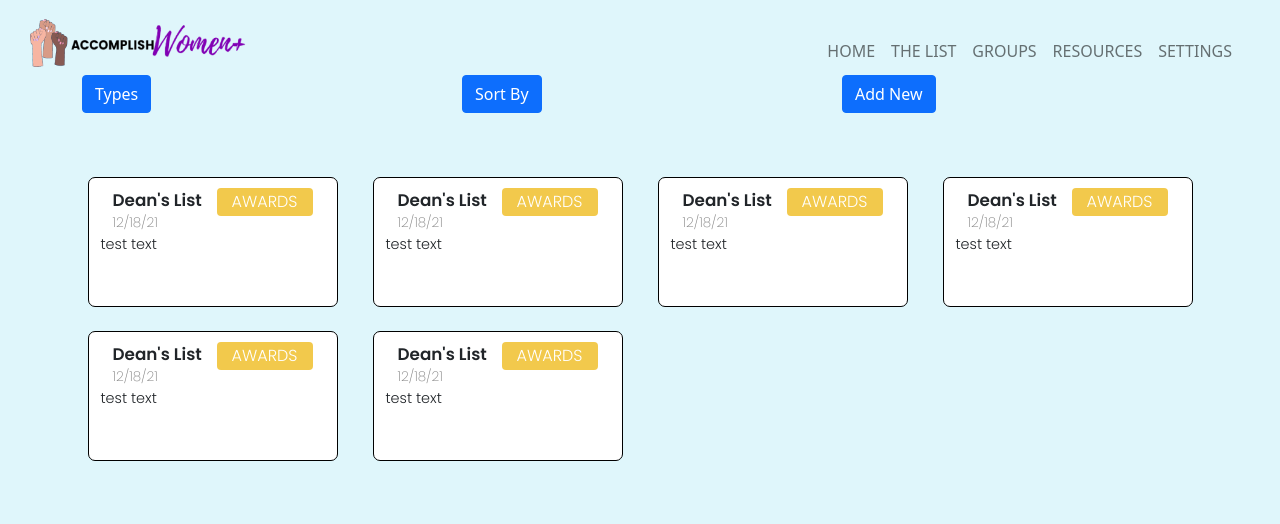
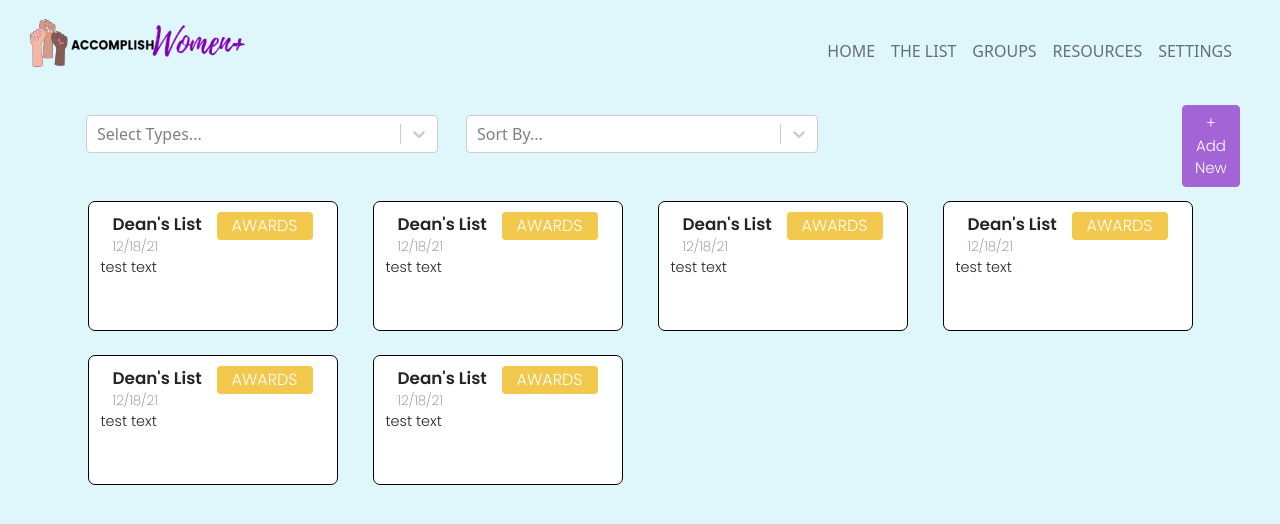
Before and after one commit to zoeyz101/technova-2021, a React (Create React App) app in the folder frontend/: page /list in a window 1280 px wide. Shown: the top 524 px of the page. Built offline with nearby package versions, Linux system fonts and the light colour scheme.

Commit message:
Dropdowns on list added. Needs functionality

```diff
--- a/frontend/package.json
+++ b/frontend/package.json
@@ -7,11 +7,14 @@
     "@testing-library/react": "^11.1.0",
     "@testing-library/user-event": "^12.1.10",
     "bootstrap": "^5.1.0",
+    "mdbreact": "^5.1.0",
     "react": "^17.0.2",
     "react-bootstrap": "^1.6.1",
     "react-dom": "^17.0.2",
     "react-router-dom": "^5.2.1",
     "react-scripts": "4.0.3",
+    "react-select": "^4.3.1",
+    "typewriter-effect": "^2.18.0",
     "web-vitals": "^1.0.1"
   },
   "scripts": {
--- a/frontend/src/Pages/list.js
+++ b/frontend/src/Pages/list.js
@@ -2,8 +2,35 @@ import React from "react";
 import NavBar from "../Components/NavBar";
 import Accomplishment from "../Components/Accomplishment"
 import { Container, Row, Col, Button } from 'react-bootstrap';
+import Select from 'react-select'
+//npm i --save react-select
 import "./list.scss";
 
+var multiSelect = [
+    {
+      id: "types",
+      placeholder: "Select Types...",
+      isMulti: true,
+      options: [
+        { value: "All", label: "All" },
+        { value: "Award", label: "Award" },
+        { value: "Personal Life", label: "Personal Life" },
+        { value: "Volunteer", label: "Volunteer" },
+        { value: "Work/Education", label: "Work/Education" },
+      ],
+    },
+];
+
+var sortSelect = [
+    {
+      id: "sort by",
+      placeholder: "Sort By...",
+      options: [
+        { value: "Type", label: "Type" },
+        { value: "Date", label: "Date" },,
+      ],
+    },
+];
 
 const List = () =>{
     const sample_accomplishment = {
@@ -20,14 +47,36 @@ const List = () =>{
         <NavBar />
         <Container className="list">
             <Row>
-                <Col>
-                    <Button>Types</Button>
+                <Col sm={4}>
+                    {multiSelect.map((field) => (
+                        <Row className="shortBox">
+                        <Select
+                            isMulti={field.isMulti}
+                            options={field.options}
+                            placeholder={field.placeholder}
+                            handleChange = {(e) => {
+                                let value = Array.from(e.target.selectedOptions, option => option.value);
+                                this.setState({values: value});
+                              }}
+                        />
+                        </Row>
+                    ))}
                 </Col>
-                <Col>
-                    <Button>Sort By</Button>
+                <Col sm={4}>
+                    {sortSelect.map((field) => (
+                        <Row className="shortBox">
+                        <Select
+                            options={field.options}
+                            placeholder={field.placeholder}
+                            handleChange={(value) => {
+                                this.setState({ value: value.value });
+                              }}
+                        />
+                        </Row>
+                    ))}
                 </Col>
-                <Col>
-                    <Button>Add New</Button>
+                <Col sm={4} className="addNewContain">
+                    <Button id="addNew">+ Add New</Button>
                 </Col>
             </Row>
             <Row xs={1} md={4} className="g-4" id="cards">
--- a/frontend/src/Pages/list.scss
+++ b/frontend/src/Pages/list.scss
@@ -13,5 +13,22 @@
   font-family: 'Poppins', sans-serif;
   font-style: normal;
   font-weight:200;
-  margin-top:40px;
+  margin-top:-10px;
 }
+
+.addNewContain{
+  justify-content: right;
+  padding-left: 44vh;
+  margin-top: 30px;
+}
+
+#addNew{
+  font-family: 'Poppins', sans-serif;
+  font-size: 15px;
+  background-color: #A365D5;
+  border-color: #A365D5;
+}
+.shortBox{
+  margin-left: -1vh;
+  margin-top: 5vh;
+}
```
Also changed, not shown: 1 other file (tests, documents, lock files or other folders).
